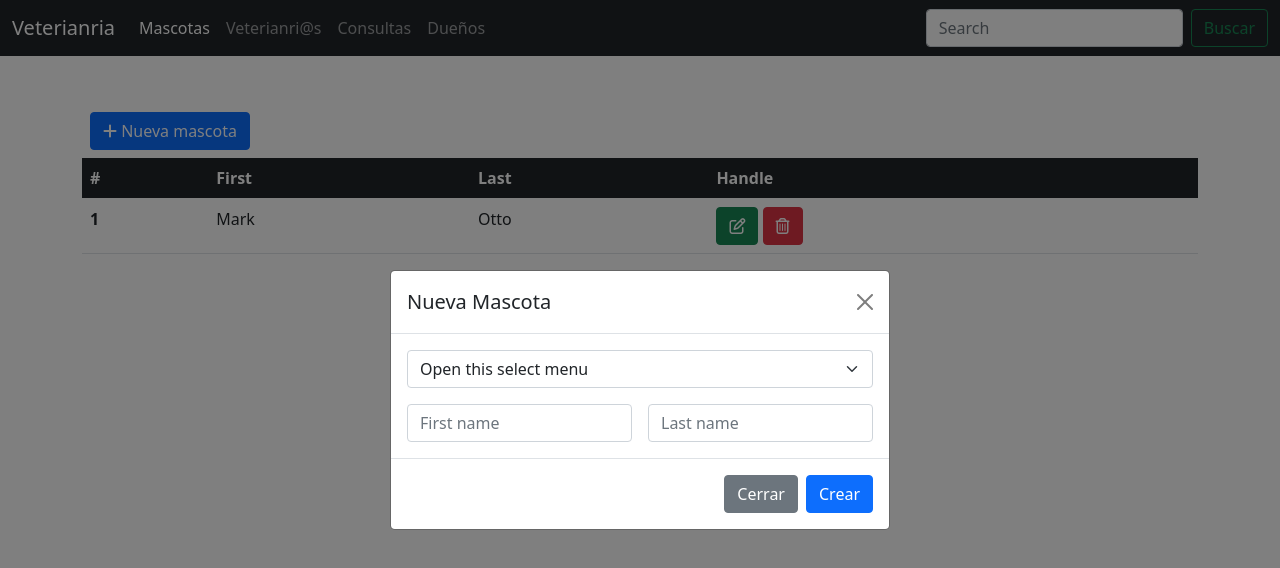
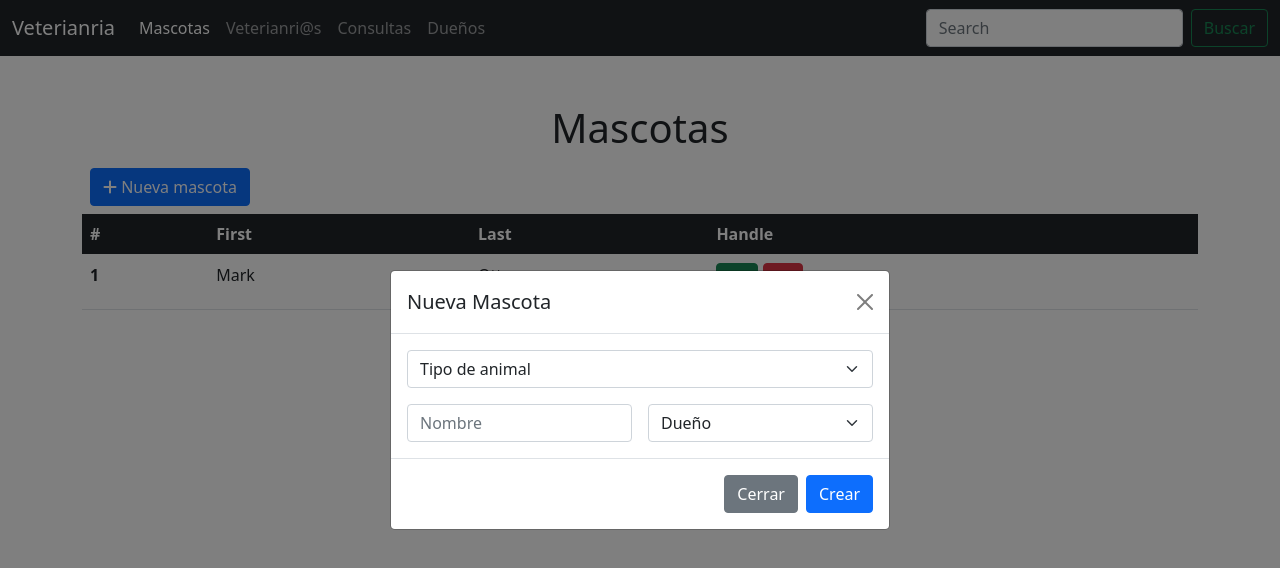
Before and after one commit to Oblum1989/veterinariajs, a plain HTML site: page index.html in a window 1280 px wide. Both pictures are taken after a click on the button "Nueva mascota". Drawn offline with nearby package versions, Linux system fonts and the light colour scheme.

Commit message:
changes index pages

```diff
--- a/index.html
+++ b/index.html
@@ -40,6 +40,7 @@
       </div>
     </nav>
     <div class="container mt-5">
+      <h1 class="m-2 text-center">Mascotas</h1>
       <table class="table caption-top">
         <button type="button" class="btn btn-primary m-2" data-bs-toggle="modal" data-bs-target="#staticBackdrop"><i class="fas fa-plus"></i> Nueva mascota</button>
         <thead class="table-dark">
@@ -76,19 +77,26 @@
                 <div class="row g-3 mb-3">
                   <div class="col">
                     <select class="form-select" aria-label="Default select example">
-                      <option selected>Open this select menu</option>
-                      <option value="1">One</option>
-                      <option value="2">Two</option>
-                      <option value="3">Three</option>
+                      <option selected>Tipo de animal</option>
+                      <option value="1">Perro</option>
+                      <option value="2">Gato</option>
+                      <option value="3">Pez</option>
+                      <option value="4">Otro</option>
                     </select>
                   </div>
                 </div>
                 <div class="row g-3">
                   <div class="col">
-                    <input type="text" class="form-control" placeholder="First name" aria-label="First name">
+                    <input type="text" name="nombre" class="form-control" placeholder="Nombre">
                   </div>
                   <div class="col">
-                    <input type="text" class="form-control" placeholder="Last name" aria-label="Last name">
+                    <select class="form-select" aria-label="Default select example">
+                      <option selected>Dueño</option>
+                      <option value="1">Juan</option>
+                      <option value="2">Jose</option>
+                      <option value="3">Camilo</option>
+                      <option value="4">Sandra</option>
+                    </select>
                   </div>
                 </div>
               </div>
@@ -103,5 +111,6 @@
     </div>
     <script src="https://cdn.jsdelivr.net/npm/bootstrap@5.0.0-beta1/dist/js/bootstrap.bundle.min.js" integrity="sha384-ygbV9kiqUc6oa4msXn9868pTtWMgiQaeYH7/t7LECLbyPA2x65Kgf80OJFdroafW" crossorigin="anonymous"></script>
     <script src="https://kit.fontawesome.com/9e33d3bfc7.js" crossorigin="anonymous"></script>
+    <script src="/js/mascotas.js"></script>
   </body>
 </html>
--- /dev/null
+++ b/js/mascotas.js
@@ -0,0 +1 @@
+console.log("mascota")
```
